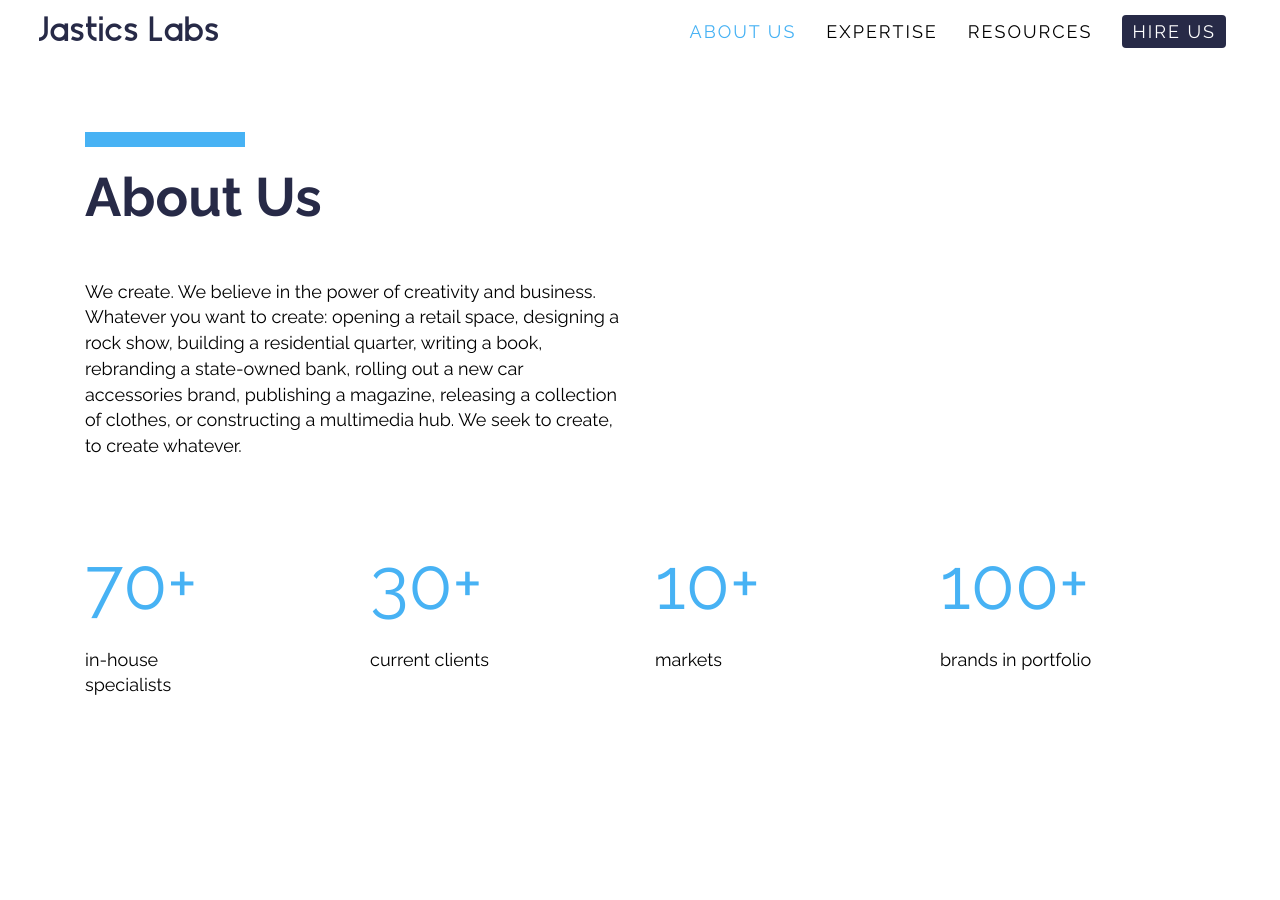
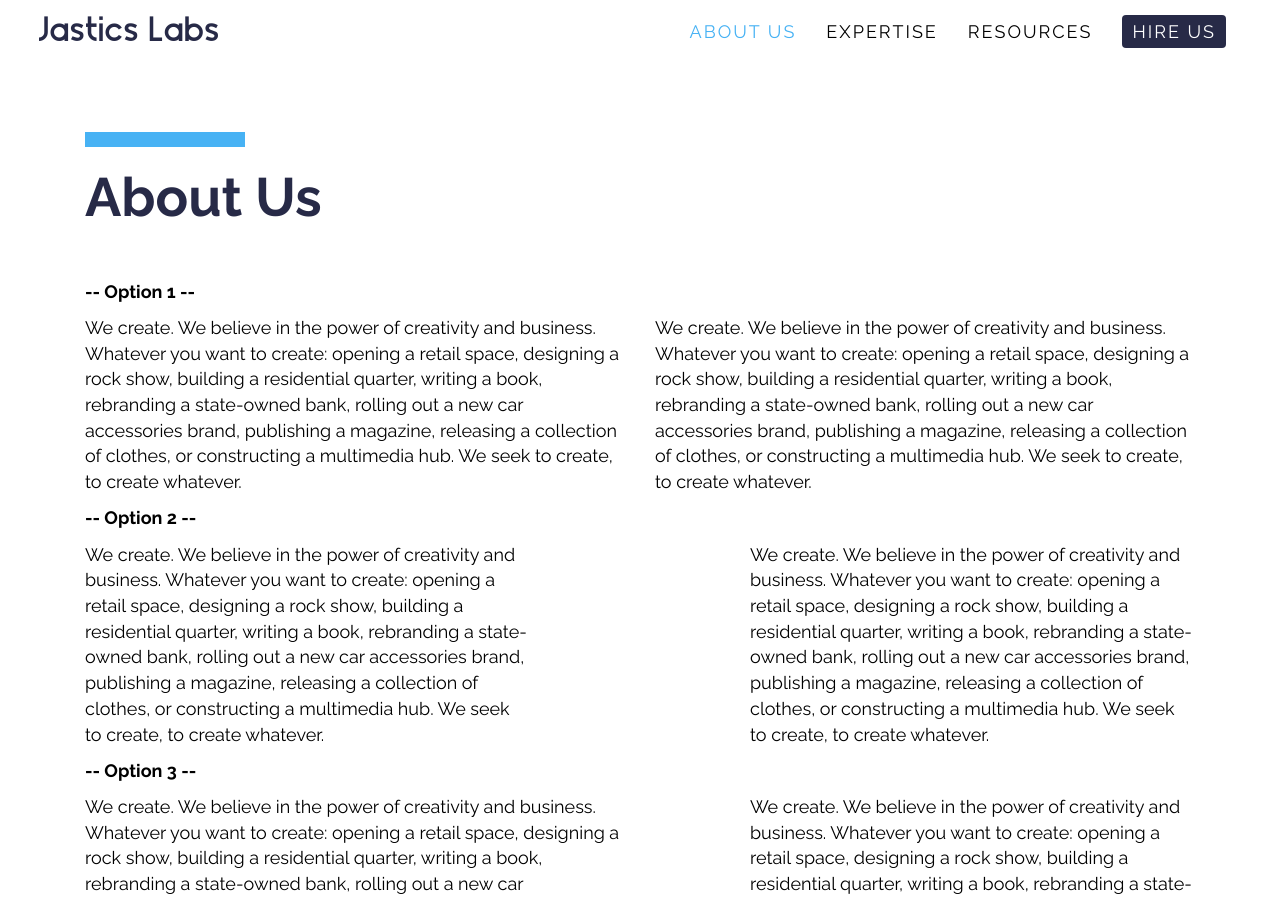
Before and after one commit to ivanursul/jastics, a Jekyll site: the page built from about-us.html, in a window 1280 px wide and 900 px high. Built offline with Jekyll 4.4.1, drawn with Linux system fonts in a browser that asks for light colours; some of the changed text lies outside the part shown.

Commit message:
Added right column to about-us

```diff
--- a/about-us.html
+++ b/about-us.html
@@ -11,12 +11,67 @@ title: "About Us"
 
 
     <div class="row">
+        <p class="col-md-12">
+            <strong>-- Option 1 --</strong>
+        </p>
         <div class="col-md-6">
             <p>
                 We create. We believe in the power of creativity and business. Whatever you want to create: opening a retail space, designing a rock show, building a residential quarter, writing a book, rebranding a state-owned bank, rolling out a new car accessories brand, publishing a magazine, releasing a collection of clothes, or constructing a multimedia hub. We seek to create, to create whatever.
             </p>
         </div>
-        <div class="col-md-6"></div>
+        <div class="col-md-6">
+            <p>
+                We create. We believe in the power of creativity and business. Whatever you want to create: opening a retail space, designing a rock show, building a residential quarter, writing a book, rebranding a state-owned bank, rolling out a new car accessories brand, publishing a magazine, releasing a collection of clothes, or constructing a multimedia hub. We seek to create, to create whatever.
+            </p>
+        </div>
+    </div>
+
+    <div class="row">
+        <p class="col-md-12">
+            <strong>-- Option 2 --</strong>
+        </p>
+        <div class="col-md-5">
+            <p>
+                We create. We believe in the power of creativity and business. Whatever you want to create: opening a retail space, designing a rock show, building a residential quarter, writing a book, rebranding a state-owned bank, rolling out a new car accessories brand, publishing a magazine, releasing a collection of clothes, or constructing a multimedia hub. We seek to create, to create whatever.
+            </p>
+        </div>
+        <div class="col-md-5 col-md-offset-2">
+            <p>
+                We create. We believe in the power of creativity and business. Whatever you want to create: opening a retail space, designing a rock show, building a residential quarter, writing a book, rebranding a state-owned bank, rolling out a new car accessories brand, publishing a magazine, releasing a collection of clothes, or constructing a multimedia hub. We seek to create, to create whatever.
+            </p>
+        </div>
+    </div>
+
+    <div class="row">
+        <p class="col-md-12">
+            <strong>-- Option 3 --</strong>
+        </p>
+        <div class="col-md-6">
+            <p>
+                We create. We believe in the power of creativity and business. Whatever you want to create: opening a retail space, designing a rock show, building a residential quarter, writing a book, rebranding a state-owned bank, rolling out a new car accessories brand, publishing a magazine, releasing a collection of clothes, or constructing a multimedia hub. We seek to create, to create whatever.
+            </p>
+        </div>
+        <div class="col-md-5 col-md-offset-1">
+            <p>
+                We create. We believe in the power of creativity and business. Whatever you want to create: opening a retail space, designing a rock show, building a residential quarter, writing a book, rebranding a state-owned bank, rolling out a new car accessories brand, publishing a magazine, releasing a collection of clothes, or constructing a multimedia hub. We seek to create, to create whatever.
+            </p>
+        </div>
+    </div>
+
+    <div class="row">
+        <p class="col-md-12">
+            <strong>-- Option 4 --</strong>
+        </p>
+        <div class="col-md-5">
+            <p>
+                We create. We believe in the power of creativity and business. Whatever you want to create: opening a retail space, designing a rock show, building a residential quarter, writing a book, rebranding a state-owned bank, rolling out a new car accessories brand, publishing a magazine, releasing a collection of clothes, or constructing a multimedia hub. We seek to create, to create whatever.
+            </p>
+        </div>
+        <div class="col-md-6 col-md-offset-1">
+            <p>
+                We create. We believe in the power of creativity and business. Whatever you want to create: opening a retail space, designing a rock show, building a residential quarter, writing a book, rebranding a state-owned bank, rolling out a new car accessories brand, publishing a magazine, releasing a collection of clothes, or constructing a multimedia hub. We seek to create, to create whatever.
+            </p>
+        </div>
     </div>
 
 
```
